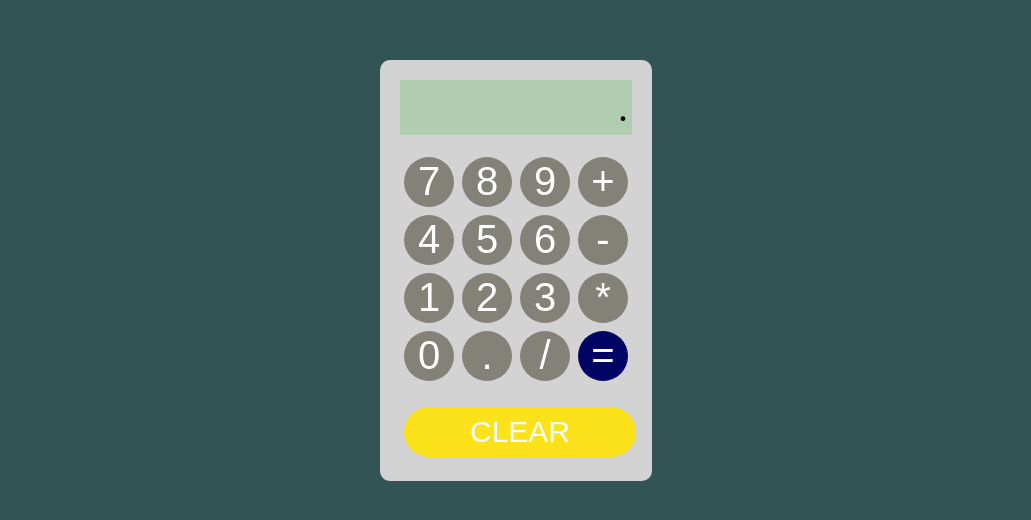
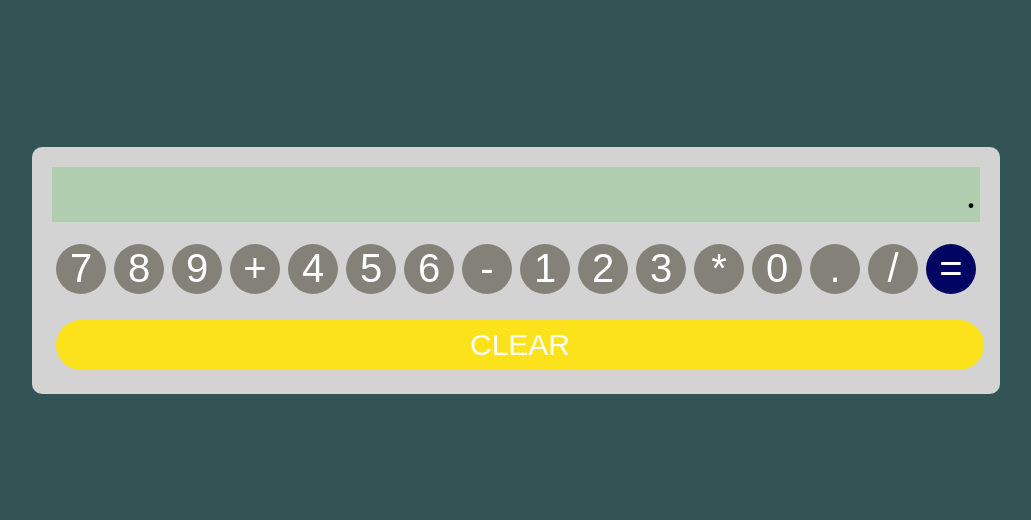
Before and after one commit to 1uckyswish/Retro-Javascript-Calculator, a plain HTML site: page index.html in a window 1280 px wide. Shown: the part 138-658 px from the top of the page, without its empty margins (124-1155 px from the left). Drawn offline with Linux system fonts and the light colour scheme.

Commit message:
Update styles.css

```diff
--- a/styles.css
+++ b/styles.css
@@ -23,7 +23,7 @@ body{
 }
 
 .buttons{
-    width: 232px;
+    width: auto;
     display: flex;
     flex-wrap: wrap;
     justify-content: center;
```
